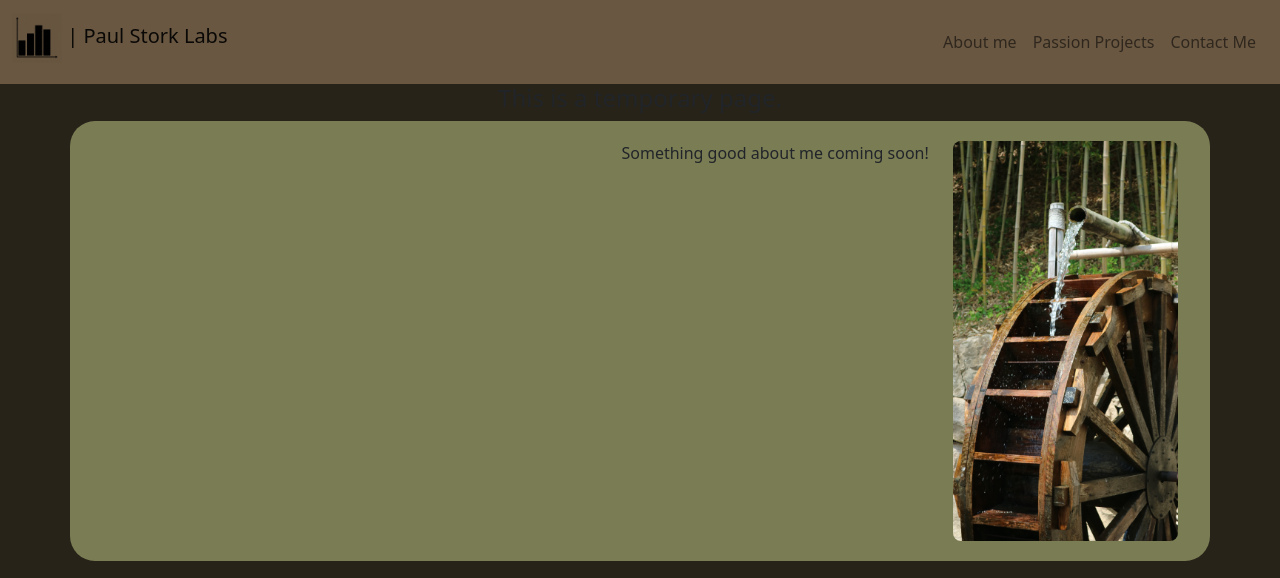
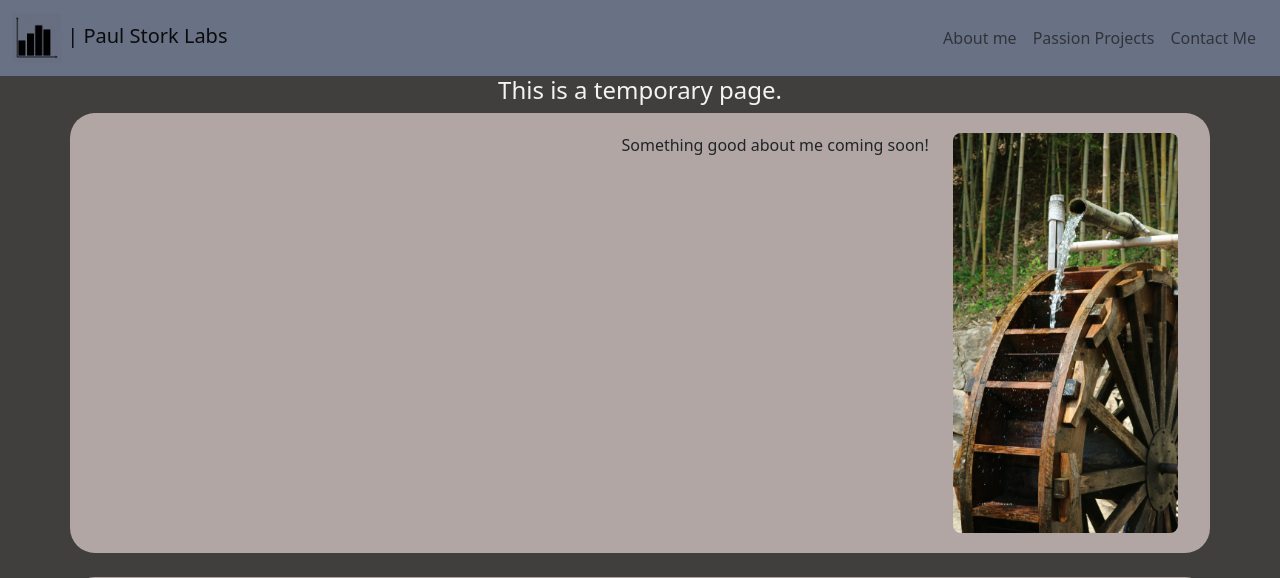
Before and after one commit to paul-stork/landing-page, a Flask app: page / in a window 1280 px wide. Shown: the top 578 px of the page. Run offline with Flask 3, Linux system fonts and the light colour scheme; some libraries are stand-ins or nearby versions.

Commit message:
Color adjustments

```diff
--- a/app/main/templates/home.html
+++ b/app/main/templates/home.html
@@ -3,7 +3,7 @@
 {% block content %}
     <div class="container">
         <div class='row'>
-            <h4 class = 'text-center'>This is a temporary page.</h4>
+            <h4 class = 'text-center font-color'>This is a temporary page.</h4>
         </div>
         <div class='row main-div1'>
             <div class='col'>
--- a/app/static/css/custom.css
+++ b/app/static/css/custom.css
@@ -5,16 +5,18 @@
 
 }
 .body-background {
-    background-color: #272318;
-    /* background-color: #272727; */
+    background-color: #413F3D;
 }
 
 .nav-background{
-    background-color: #695741;
+    background-color: #697184;
+}
+.font-color{
+    color: #F3F3F3;
 }
 
 .main-div1{
-    background-color: #7A7C54;
+    background-color: #b1a6a4;
     border-radius: 25px;
     padding: 20px;
     /* width: 200px;
@@ -22,7 +24,7 @@
 }
 
 .main-div2{
-    background-color: #7A7C54;
+    background-color: #b1a6a4;
     border-radius: 25px;
     padding: 20px;
 }
--- a/app/templates/base.html
+++ b/app/templates/base.html
@@ -30,7 +30,7 @@
 
         <nav class="navbar navbar-expand-lg navbar-light nav-background">
             <div class='container-fluid'>
-                <a class="navbar-brand h1" href="{{ url_for('main.home') }}">
+                <a class="navbar-brand" href="{{ url_for('main.home') }}">
                     <img src="{{url_for('static', filename='images/bar_chart.png')}}"
                     width='50'
                     height='50'
```
